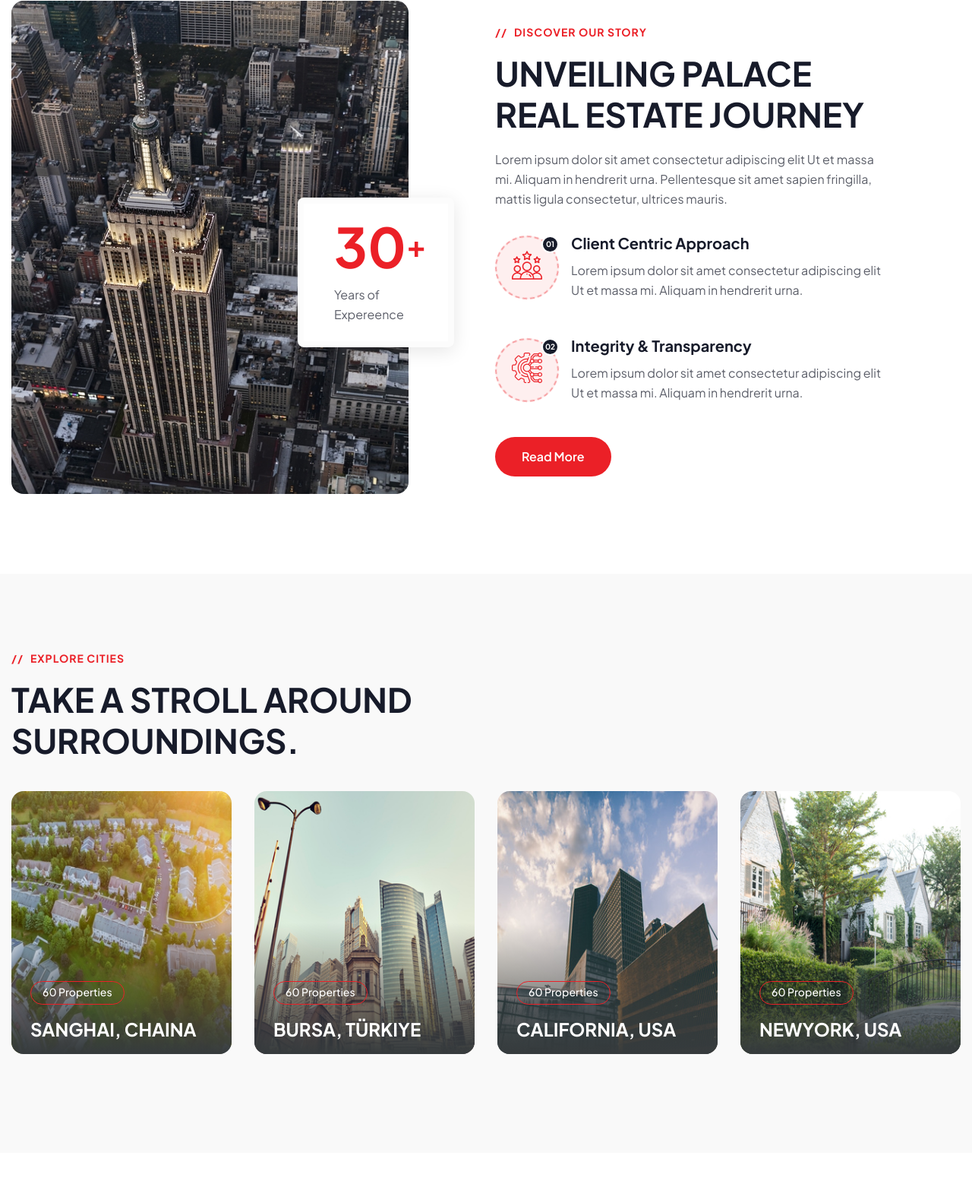
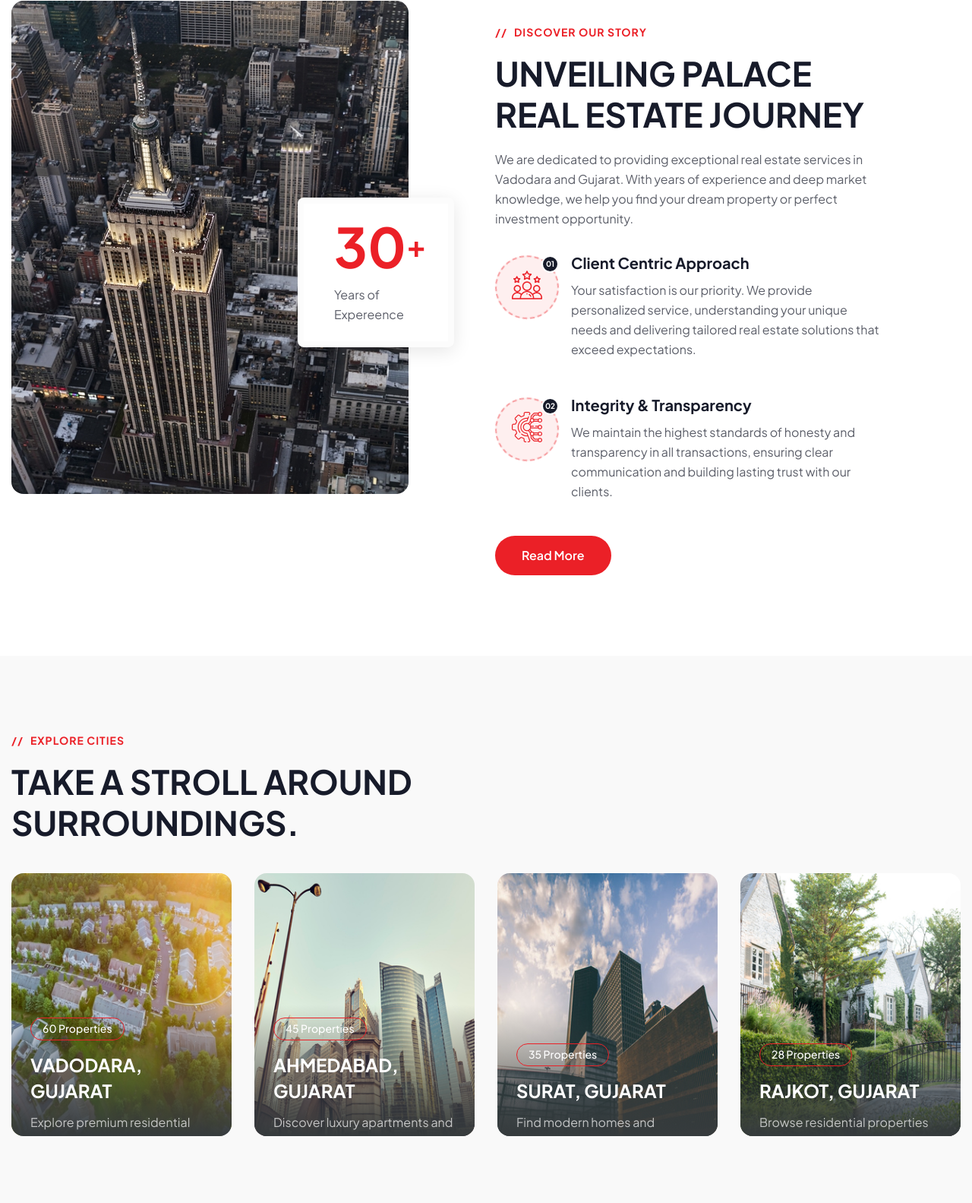
Before and after one commit to BhavishyaBhojwani/fundsroom_task1, a plain HTML site: page index.html in a window 1280 px wide. Shown: the part 861-2444 px from the top of the page at 76% size. Drawn offline with nearby package versions, Linux system fonts and the light colour scheme.

Commit message:
Changed all static texts

```diff
--- a/assets/js/favourites.js
+++ b/assets/js/favourites.js
@@ -6,8 +6,8 @@
 	const propertyData = {
 		'property1': {
 			id: 'property1',
-			title: '4BHK Perfectly Crafted Villas',
-			location: 'NR Navrachana University, Bhayli',
+			title: 'Luxury 4BHK Villa with Garden',
+			location: 'Alkapuri, Vadodara, Gujarat',
 			price: 'Contact',
 			priceUnit: ' for price',
 			beds: '4 Beds',
@@ -20,8 +20,8 @@
 		},
 		'property2': {
 			id: 'property2',
-			title: '4BR 2H 2K Garden Apartments',
-			location: 'New Alkapuri, Vadodara',
+			title: 'Spacious 4BHK Garden Apartment',
+			location: 'Sayajigunj, Vadodara, Gujarat',
 			price: 'Contact',
 			priceUnit: ' for price',
 			beds: '4 Beds',
@@ -34,8 +34,8 @@
 		},
 		'property3': {
 			id: 'property3',
-			title: '4B2HK Flats & 5B2HK Penthouses',
-			location: '75 MTR. Main Road, Bhayli',
+			title: 'Premium Penthouse with Terrace',
+			location: 'Gotri Road, Vadodara, Gujarat',
 			price: 'Contact',
 			priceUnit: ' for price',
 			beds: '4 Beds',
@@ -48,9 +48,9 @@
 		},
 		'property4': {
 			id: 'property4',
-			title: 'Modern Office Space with Parking',
-			location: 'Business District, Downtown',
-			price: '$5,000',
+			title: 'Modern Corporate Office Space',
+			location: 'Alkapuri, Vadodara, Gujarat',
+			price: '₹1,50,000',
 			priceUnit: '/month',
 			beds: '2500 sq.ft',
 			bathrooms: '10 Parking',
@@ -62,9 +62,9 @@
 		},
 		'property5': {
 			id: 'property5',
-			title: 'Prime Retail Shop in Mall',
-			location: 'Shopping Mall, City Center',
-			price: '$3,200',
+			title: 'Premium Retail Shop in Mall',
+			location: 'Inorbit Mall, Vadodara, Gujarat',
+			price: '₹95,000',
 			priceUnit: '/month',
 			beds: '800 sq.ft',
 			bathrooms: 'Retail',
@@ -77,9 +77,9 @@
 		},
 		'property6': {
 			id: 'property6',
-			title: 'Large Warehouse with Loading Bay',
-			location: 'Industrial Area, East Side',
-			price: '$8,500',
+			title: 'Industrial Warehouse with Facilities',
+			location: 'GIDC Makarpura, Vadodara, Gujarat',
+			price: '₹2,50,000',
 			priceUnit: '/month',
 			beds: '10000 sq.ft',
 			bathrooms: 'Warehouse',
--- a/index.html
+++ b/index.html
@@ -385,7 +385,7 @@
 						<div class="sec-title">
 							<div class="sec-title_title">Discover Our Story</div>
 							<h2 class="sec-title_heading">Unveiling Palace  Real Estate Journey</h2>
-							<div class="sec-title_text">Lorem ipsum dolor sit amet consectetur adipiscing elit Ut et massa mi. Aliquam in hendrerit urna. Pellentesque sit amet sapien fringilla, mattis ligula consectetur, ultrices mauris.</div>
+							<div class="sec-title_text">We are dedicated to providing exceptional real estate services in Vadodara and Gujarat. With years of experience and deep market knowledge, we help you find your dream property or perfect investment opportunity.</div>
 						</div>
 
 						<!-- Story Block One -->
@@ -396,7 +396,7 @@
 									<i class="flaticon-rating"></i>
 								</div>
 								<h5 class="story-block_one-heading">Client Centric Approach</h5>
-								<div class="story-block_one-text">Lorem ipsum dolor sit amet consectetur adipiscing elit Ut et massa mi. Aliquam in hendrerit urna.</div>
+								<div class="story-block_one-text">Your satisfaction is our priority. We provide personalized service, understanding your unique needs and delivering tailored real estate solutions that exceed expectations.</div>
 							</div>
 						</div>
 
@@ -408,7 +408,7 @@
 									<i class="flaticon-technology"></i>
 								</div>
 								<h5 class="story-block_one-heading">Integrity & Transparency</h5>
-								<div class="story-block_one-text">Lorem ipsum dolor sit amet consectetur adipiscing elit Ut et massa mi. Aliquam in hendrerit urna.</div>
+								<div class="story-block_one-text">We maintain the highest standards of honesty and transparency in all transactions, ensuring clear communication and building lasting trust with our clients.</div>
 							</div>
 						</div>
 
@@ -452,8 +452,8 @@
 										<div class="city-block_one-overlay">
 											<div class="city-block_one-content">
 												<div class="city-block_one-title">60 Properties</div>
-												<h4 class="city-block_one-heading"><a href="property-detail.html">Sanghai, Chaina</a></h4>
-												<div class="city-block_one-text">Lorem ipsum dolors sit our amet consectetur adipiscing.</div>
+												<h4 class="city-block_one-heading"><a href="property-detail.html">Vadodara, Gujarat</a></h4>
+												<div class="city-block_one-text">Explore premium residential and commercial properties in the cultural capital of Gujarat.</div>
 												<a class="city-block_one-more" href="property-detail.html">explore all <i class="flaticon-next-1"></i></a>
 											</div>
 										</div>
@@ -471,9 +471,9 @@
 										<img src="assets/images/resource/city2.jpg" alt="" />
 										<div class="city-block_one-overlay">
 											<div class="city-block_one-content">
-												<div class="city-block_one-title">60 Properties</div>
-												<h4 class="city-block_one-heading"><a href="property-detail.html">Bursa, Türkiye</a></h4>
-												<div class="city-block_one-text">Lorem ipsum dolors sit our amet consectetur adipiscing.</div>
+												<div class="city-block_one-title">45 Properties</div>
+												<h4 class="city-block_one-heading"><a href="property-detail.html">Ahmedabad, Gujarat</a></h4>
+												<div class="city-block_one-text">Discover luxury apartments and villas in Gujarat's largest city and commercial hub.</div>
 												<a class="city-block_one-more" href="property-detail.html">explore all <i class="flaticon-next-1"></i></a>
 											</div>
 										</div>
@@ -491,9 +491,9 @@
 										<img src="assets/images/resource/city3.jpg" alt="" />
 										<div class="city-block_one-overlay">
 											<div class="city-block_one-content">
-												<div class="city-block_one-title">60 Properties</div>
-												<h4 class="city-block_one-heading"><a href="property-detail.html">California, Usa</a></h4>
-												<div class="city-block_one-text">Lorem ipsum dolors sit our amet consectetur adipiscing.</div>
+												<div class="city-block_one-title">35 Properties</div>
+												<h4 class="city-block_one-heading"><a href="property-detail.html">Surat, Gujarat</a></h4>
+												<div class="city-block_one-text">Find modern homes and commercial spaces in the diamond city of India.</div>
 												<a class="city-block_one-more" href="property-detail.html">explore all <i class="flaticon-next-1"></i></a>
 											</div>
 										</div>
@@ -511,9 +511,9 @@
 										<img src="assets/images/resource/city4.jpg" alt="" />
 										<div class="city-block_one-overlay">
 											<div class="city-block_one-content">
-												<div class="city-block_one-title">60 Properties</div>
-												<h4 class="city-block_one-heading"><a href="property-detail.html">NewYork, usa</a></h4>
-												<div class="city-block_one-text">Lorem ipsum dolors sit our amet consectetur adipiscing.</div>
+												<div class="city-block_one-title">28 Properties</div>
+												<h4 class="city-block_one-heading"><a href="property-detail.html">Rajkot, Gujarat</a></h4>
+												<div class="city-block_one-text">Browse residential properties and business offices in the heart of Saurashtra.</div>
 												<a class="city-block_one-more" href="property-detail.html">explore all <i class="flaticon-next-1"></i></a>
 											</div>
 										</div>
@@ -550,8 +550,8 @@
 							<!-- <div class="sec-title_title">download mobile app</div> -->
 							<h2 class="sec-title_heading">Contact us for Real Estate</h2>
 						</div>
-						<p>Lorem ipsum dolor sit amet consectetur adipiscing elit Ut et massa mi. Aliquam in hendrerit urna. Pellentesque sit amet sapien fringilla, mattis ligula consectetur, ultrices mauris.</p>
-						<p>Lorem ipsum dolor sit amet consectetur adipiscing elit Ut et massa mi. Aliquam in hendrerit urna.</p>
+						<p>Get in touch with our expert team to discuss your real estate requirements. Whether you're looking to buy, sell, or rent properties in Vadodara and Gujarat, we're here to guide you through every step of the process.</p>
+						<p>Our experienced professionals provide comprehensive market insights, property valuations, and personalized recommendations to help you make informed decisions.</p>
 						<div class="story-one_button">
 							<a href="contact.html" class="theme-btn btn-style-one">
 								<span class="btn-wrap">
@@ -621,8 +621,8 @@
 									<a href="property-detail_01.html"><img src="assets/images/resource/property1.jpeg" alt="" /></a>
 								</div>
 								<div class="property-block_one-content">
-									<div class="property-block_one-location"><i class="flaticon-maps-and-flags"></i>NR Navrachana University, Bhayli</div>
-									<h4 class="property-block_one-heading"><a href="property-detail_01.html">4BHK Perfectly Crafted Villas</a></h4>
+									<div class="property-block_one-location"><i class="flaticon-maps-and-flags"></i>Alkapuri, Vadodara, Gujarat</div>
+									<h4 class="property-block_one-heading"><a href="property-detail_01.html">Luxury 4BHK Villa with Garden</a></h4>
 									<ul class="property-block_one-info">
 										<li><span><img src="assets/images/icons/bed.svg" alt="" /></span>4 Beds</li>
 										<li><span><img src="assets/images/icons/bath.svg" alt="" /></span>4 Bathrooms</li>
@@ -644,8 +644,8 @@
 									<a href="property-detail_02.html"><img src="assets/images/resource/property2.jpg" alt="" /></a>
 								</div>
 								<div class="property-block_one-content">
-									<div class="property-block_one-location"><i class="flaticon-maps-and-flags"></i>New Alkapuri, Vadodara</div>
-									<h4 class="property-block_one-heading"><a href="property-detail_02.html">4BR 2H 2K Garden Apartments</a></h4>
+									<div class="property-block_one-location"><i class="flaticon-maps-and-flags"></i>Sayajigunj, Vadodara, Gujarat</div>
+									<h4 class="property-block_one-heading"><a href="property-detail_02.html">Spacious 4BHK Garden Apartment</a></h4>
 									<ul class="property-block_one-info">
 										<li><span><img src="assets/images/icons/bed.svg" alt="" /></span>4 Beds</li>
 										<li><span><img src="assets/images/icons/bath.svg" alt="" /></span>2 Bathrooms</li>
@@ -667,8 +667,8 @@
 									<a href="property-detail_03.html"><img src="assets/images/resource/property3.jpg" alt="" /></a>
 								</div>
 								<div class="property-block_one-content">
-									<div class="property-block_one-location"><i class="flaticon-maps-and-flags"></i>75 MTR. Main Road, Bhayli</div>
-									<h4 class="property-block_one-heading"><a href="property-detail_03.html">4B2HK Flats & 5B2HK Penthouses</a></h4>
+									<div class="property-block_one-location"><i class="flaticon-maps-and-flags"></i>Gotri Road, Vadodara, Gujarat</div>
+									<h4 class="property-block_one-heading"><a href="property-detail_03.html">Premium Penthouse with Terrace</a></h4>
 									<ul class="property-block_one-info">
 										<li><span><img src="assets/images/icons/bed.svg" alt="" /></span>4 Beds</li>
 										<li><span><img src="assets/images/icons/bath.svg" alt="" /></span>2 Bathrooms</li>
@@ -697,15 +697,15 @@
 									<a href="property-detail_04.html"><img src="assets/images/resource/property4.jpg" alt="" /></a>
 								</div>
 								<div class="property-block_one-content">
-									<div class="property-block_one-location"><i class="flaticon-maps-and-flags"></i>Business District, Downtown</div>
-									<h4 class="property-block_one-heading"><a href="property-detail_04.html">Modern Office Space with Parking</a></h4>
+									<div class="property-block_one-location"><i class="flaticon-maps-and-flags"></i>Alkapuri, Vadodara, Gujarat</div>
+									<h4 class="property-block_one-heading"><a href="property-detail_04.html">Modern Corporate Office Space</a></h4>
 									<ul class="property-block_one-info">
 										<li><span><img src="assets/images/icons/square.svg" alt="" /></span>2500 sq.ft</li>
 										<li><span><i class="fa fa-car"></i></span>10 Parking</li>
 										<li><span><i class="fa fa-users"></i></span>50 Capacity</li>
 									</ul>
 									<div class="d-flex justify-content-between align-items-center flex-wrap">
-										<div class="property-block_one-price">$5,000 <span>/month</span></div>
+										<div class="property-block_one-price">₹1,50,000 <span>/month</span></div>
 										<a class="property-block_one-heart" data-property-id="property4"><img src="assets/images/icons/heart.svg" alt="" /></a>
 									</div>
 								</div>
@@ -720,15 +720,15 @@
 									<a href="property-detail_05.html"><img src="assets/images/resource/property5.jpg" alt="" /></a>
 								</div>
 								<div class="property-block_one-content">
-									<div class="property-block_one-location"><i class="flaticon-maps-and-flags"></i>Shopping Mall, City Center</div>
-									<h4 class="property-block_one-heading"><a href="property-detail_05.html">Prime Retail Shop in Mall</a></h4>
+									<div class="property-block_one-location"><i class="flaticon-maps-and-flags"></i>Inorbit Mall, Vadodara, Gujarat</div>
+									<h4 class="property-block_one-heading"><a href="property-detail_05.html">Premium Retail Shop in Mall</a></h4>
 									<ul class="property-block_one-info">
-										<li><span><img src="assets/images/icons/square.svg" alt="" /></span>800 sq.ft</li>
-										<li><span><i class="fa fa-store"></i></span>Retail</li>
-										<li><span><i class="fa fa-parking"></i></span>Parking</li>
+										<li><span><img src="assets/images/icons/square.svg" alt="" /></span>8000 sq.ft</li>
+										<li><span><i class="fa fa-store"></i></span>Retail Shops</li>
+										<li><span><i class="fa fa-parking"></i></span>Parking Available</li>
 									</ul>
 									<div class="d-flex justify-content-between align-items-center flex-wrap">
-										<div class="property-block_one-price">$3,200 <span>/month</span></div>
+										<div class="property-block_one-price">₹95,000 <span>/month</span></div>
 										<a class="property-block_one-heart" data-property-id="property5"><img src="assets/images/icons/heart.svg" alt="" /></a>
 									</div>
 								</div>
@@ -743,15 +743,15 @@
 									<a href="property-detail_06.html"><img src="assets/images/resource/property6.jpg" alt="" /></a>
 								</div>
 								<div class="property-block_one-content">
-									<div class="property-block_one-location"><i class="flaticon-maps-and-flags"></i>Industrial Area, East Side</div>
-									<h4 class="property-block_one-heading"><a href="property-detail_06.html">Large Warehouse with Loading Bay</a></h4>
+									<div class="property-block_one-location"><i class="flaticon-maps-and-flags"></i>GIDC Makarpura, Vadodara, Gujarat</div>
+									<h4 class="property-block_one-heading"><a href="property-detail_06.html">Industrial Warehouse with Facilities</a></h4>
 									<ul class="property-block_one-info">
 										<li><span><img src="assets/images/icons/square.svg" alt="" /></span>10000 sq.ft</li>
 										<li><span><i class="fa fa-warehouse"></i></span>Warehouse</li>
-										<li><span><i class="fa fa-truck"></i></span>Loading Bay</li>
+										<li><span><i class="fa fa-truck"></i></span>Loading</li>
 									</ul>
 									<div class="d-flex justify-content-between align-items-center flex-wrap">
-										<div class="property-block_one-price">$8,500 <span>/month</span></div>
+										<div class="property-block_one-price">₹2,50,000 <span>/month</span></div>
 										<a class="property-block_one-heart" data-property-id="property6"><img src="assets/images/icons/heart.svg" alt="" /></a>
 									</div>
 								</div>
@@ -939,7 +939,7 @@
 				<div class="contact-one_form-column col-lg-6 col-md-12 col-sm-12">
 					<div class="contact-one_form-outer wow fadeInLeft" data-wow-delay="0ms" data-wow-duration="1500ms">
 						<h3 class="contact-one_form-title">Contact with us</h3>
-						<div class="contact-one_form-text">Lorem ipsum dolor sit amet consectetur adipiscing.</div>
+						<div class="contact-one_form-text">Share your property requirements and we'll get back to you shortly.</div>
 
 
 						<div class="contact-form">
@@ -979,7 +979,7 @@
 						<div class="sec-title light">
 							<div class="sec-title_title">contact with us</div>
 							<h2 class="sec-title_heading">reach out  to us via contact details</h2>
-							<div class="sec-title_text">Lorem ipsum dolor sit amet consectetur adipiscing elit Ut et massa <br> mi. Aliquam in hendrerit urna. Pellente</div>
+							<div class="sec-title_text">Connect with our real estate experts today. We're available to answer your questions, <br> schedule property viewings, and provide detailed information about our listings.</div>
 						</div>
 						<div class="row clearfix">
 
```
